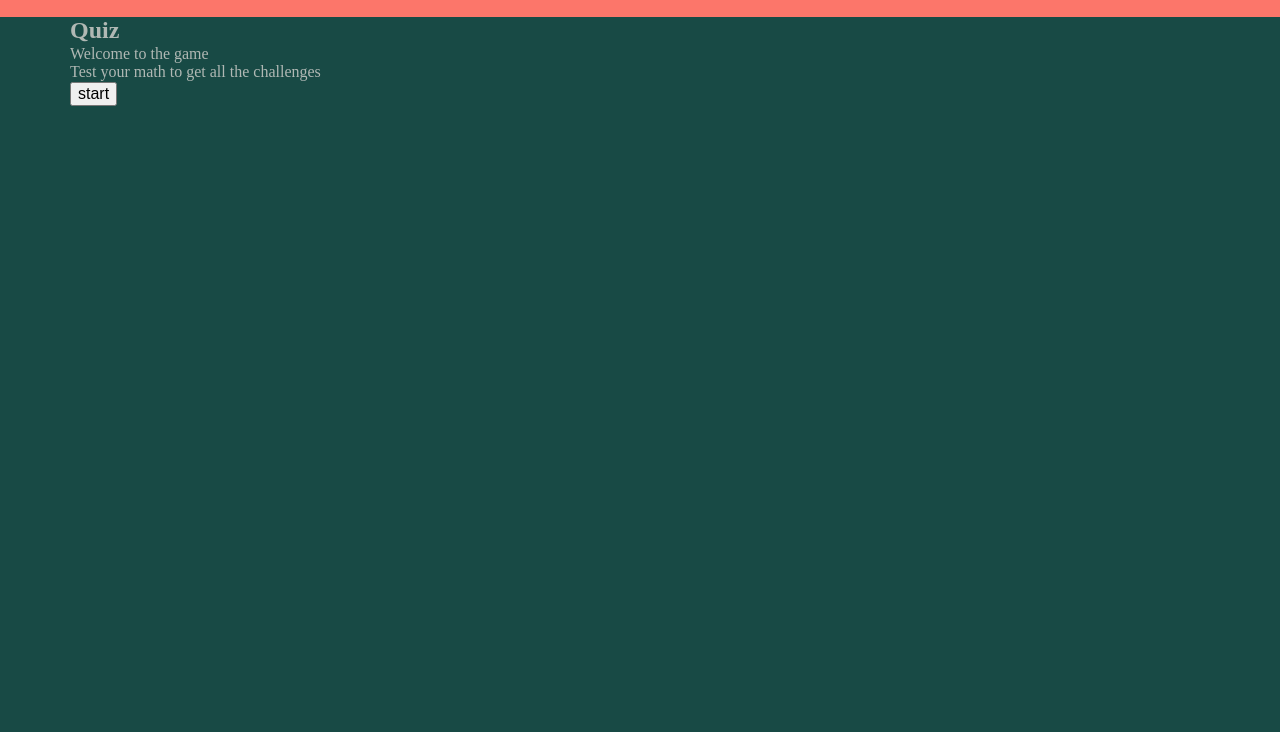
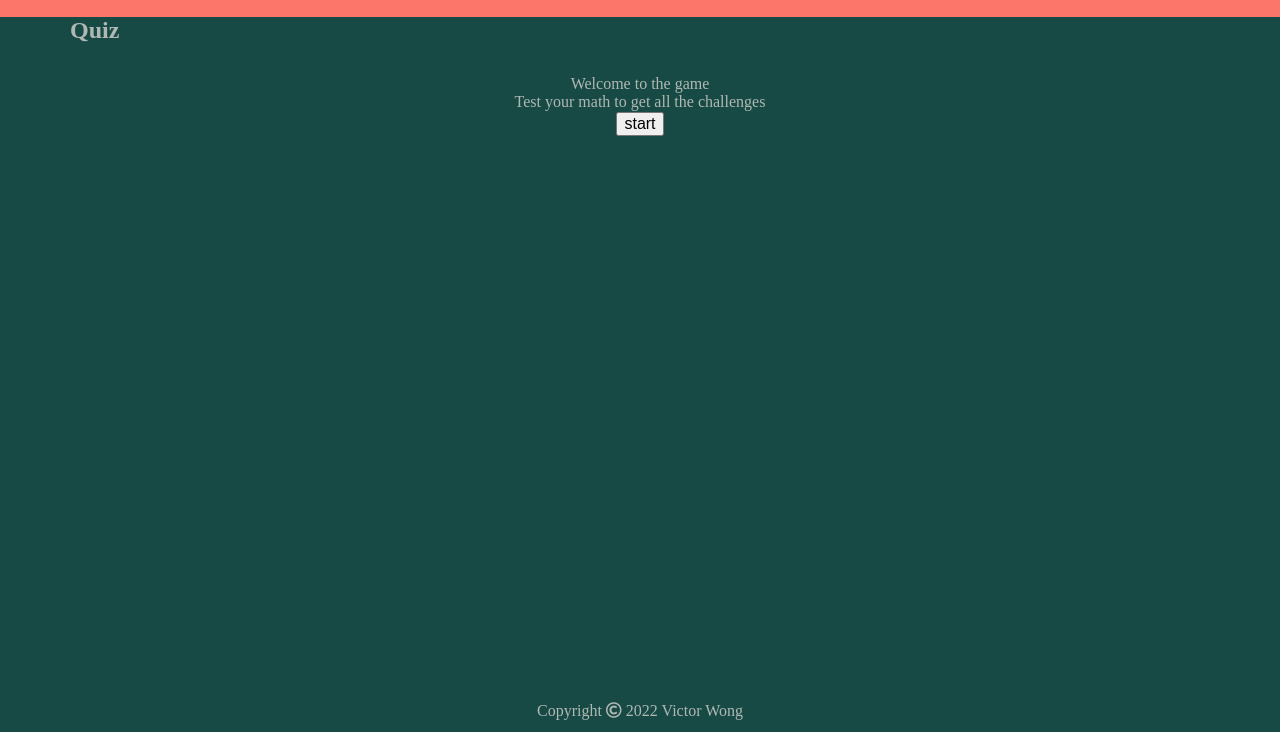
Before and after one commit to VictorKwong/mathQuiz, a plain HTML site: page quiz.html in a window 1280 px wide. Shown: the part 68-800 px from the top of the page. Drawn offline with nearby package versions, Linux system fonts and the light colour scheme.

Commit message:
add footer

```diff
--- a/js/script.js
+++ b/js/script.js
@@ -21,7 +21,7 @@ mathApp.sign = [
 
 
 mathApp.start = $('.javaStartButton').on('click',function(){
-    console.log('tests');
+    $('.javaStartHUD').hide();
 })
 
 
--- a/quiz.html
+++ b/quiz.html
@@ -5,10 +5,14 @@
     <meta http-equiv="X-UA-Compatible" content="IE=edge">
     <meta name="viewport" content="width=device-width, initial-scale=1.0">
     <link rel="stylesheet" href="./styles/style.css">
-    <link rel="stylesheet" href="./styles/stylehome.css"><!-- jQuery -->
+    <link rel="stylesheet" href="./styles/stylequiz.css">
+    <!-- Font Awesome -->
+    <link rel="stylesheet" href="https://use.fontawesome.com/releases/v5.12.1/css/all.css" integrity="sha384-v8BU367qNbs/aIZIxuivaU55N5GPF89WBerHoGA4QTcbUjYiLQtKdrfXnqAcXyTv" crossorigin="anonymous">
     <title>Document</title>
 </head>
 <body>
+    <div class="pageFix">
+        <div class="allWrapping">
             <header>
                 <div class="wrapper">
                     <h1>Math Quiz</h1>
@@ -30,10 +34,15 @@
                     <input class="javaStartButton" type="button" value="start">
                 </div>
             </div>
+        </div>
+        <footer>
+            <a href="https://victorkaiwong.com/" target="_blank"><span>Copyright <i class="far fa-copyright"></i> 2022 Victor Wong</span></a>
+        </footer>
+    </div>
 
 </body>
 </html>
-
+<!-- jQuery -->
 <script
 src="https://code.jquery.com/jquery-3.6.0.js"
 integrity="sha256-H+K7U5CnXl1h5ywQfKtSj8PCmoN9aaq30gDh27Xc0jk="
--- a/styles/style.css
+++ b/styles/style.css
@@ -29,9 +29,23 @@ html, body {
     margin: 0 auto;
     position: relative;
 }
-.contentWrap{
-    padding-bottom: 20px;
+.pageFix{
+    position: relative;
+    min-height: 100vh;
 }
+
+.allWrapping{
+    padding-bottom: 3rem;
+}
+
+footer{
+    width: 100%;
+    height: 3rem;
+    position: absolute;
+    bottom: 0;
+    text-align: center;
+}
+
 body,
 ul,
 h1,
@@ -52,7 +66,7 @@ header{
     padding-top: 10px;
     padding-bottom: 20px;
 }
-header>li{
+li{
     list-style-type: none;
 }
 li>a{
@@ -66,3 +80,8 @@ li>a{
     flex-direction: row;
     justify-content: flex-end;
 }
+
+footer>a{
+    text-decoration: none;
+    color:#B0B8B4FF;
+}
--- a/styles/stylequiz.css
+++ b/styles/stylequiz.css
@@ -0,0 +1,5 @@
+.javaStartHUD{
+    text-align: center;
+    margin-top:30px;
+
+}
```
Also changed, not shown: index.html (+10 -0 lines), reference.html (+10 -0 lines). Lines whose indentation alone changed are shown as unchanged.
